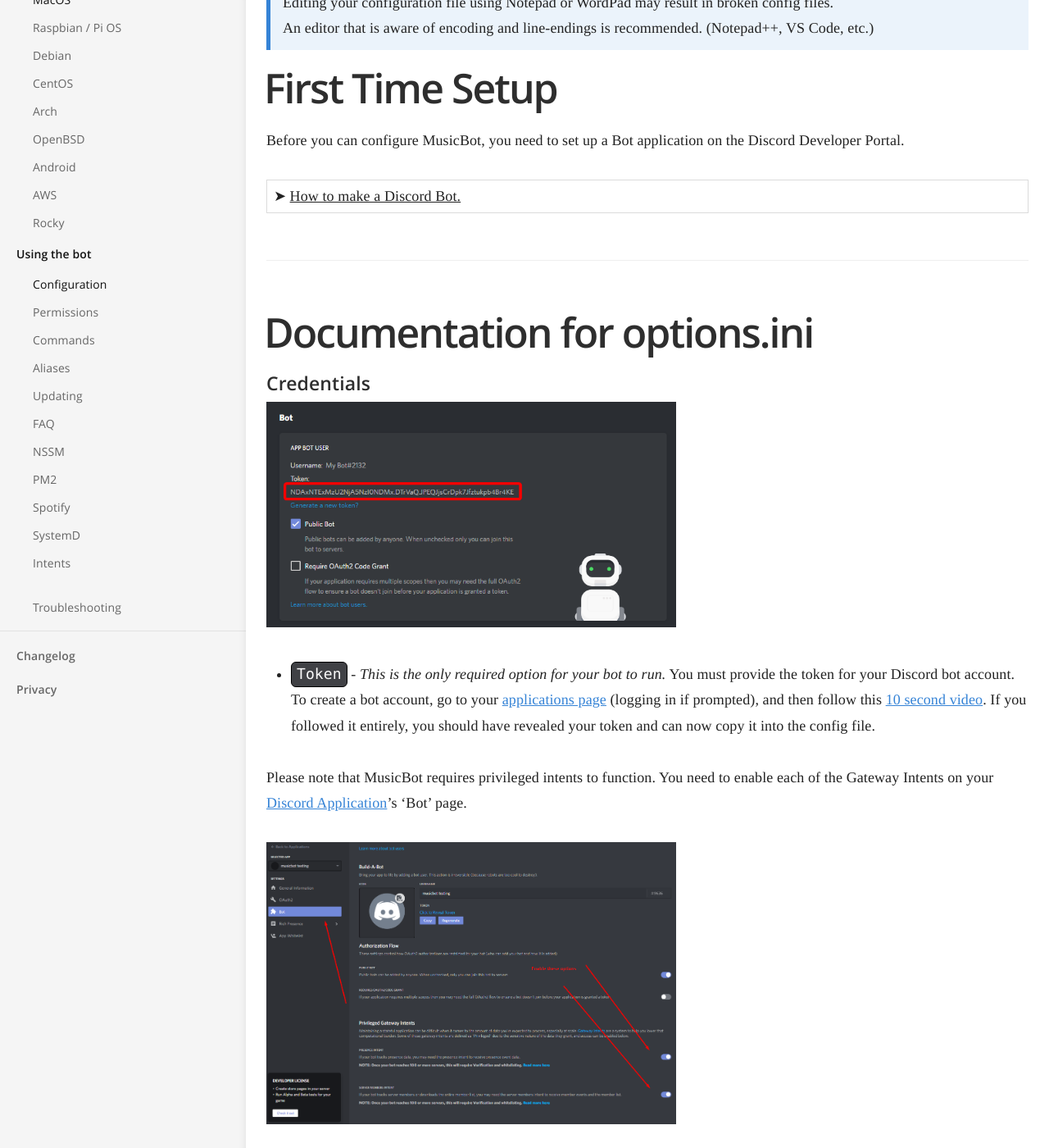
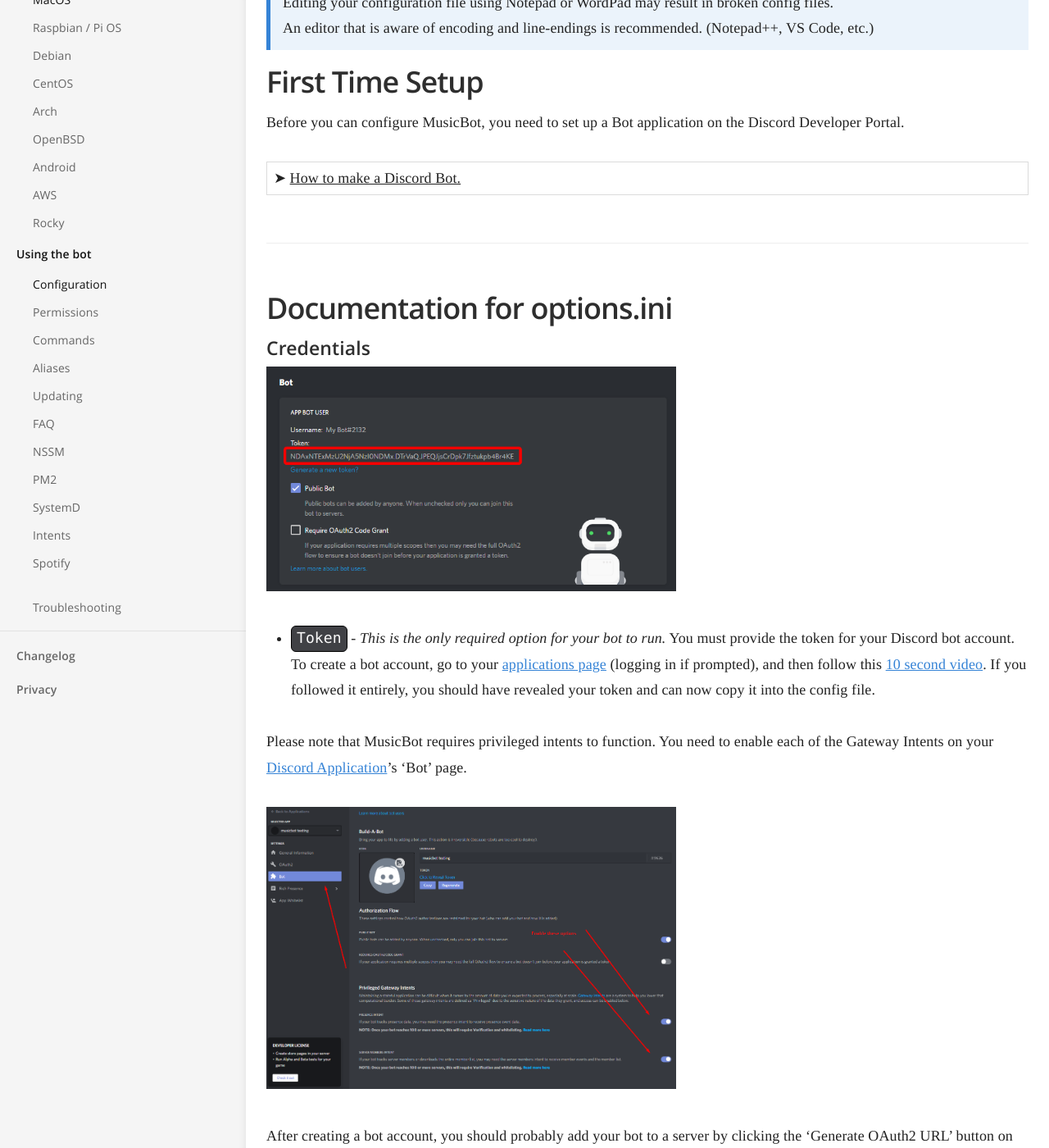
Before and after one commit to Just-Some-Bots/MusicBot, a Jekyll site: the page built from _docs/using/configuration.md, in a window 1280 px wide and 1400 px high, scrolled down 305 px. Shown: the whole window at 82% size. Built offline with Jekyll 4.4.1, drawn with Linux system fonts in a browser that asks for light colours.

Commit message:
fix formatting

```diff
--- a/_docs/using/configuration.md
+++ b/_docs/using/configuration.md
@@ -11,33 +11,38 @@ The main configuration file is `config/options.ini`, which is typically copied f
   An editor that is aware of encoding and line-endings is recommended. (Notepad++, VS Code, etc.)
 
 
-# First Time Setup
+## First Time Setup
 
 Before you can configure MusicBot, you need to set up a Bot application on the Discord Developer Portal.
 
 <details>
   <summary>How to make a Discord Bot.</summary>
 
-## Make a new Bot and Token
+<h3>Make a new Bot and Token</h3>
 
-First, log in to the official Discord Developer Portal and access the [Applications page](https://discord.com/developers/applications/me).
+First, log in to the official Discord Developer Portal and access the <a href="https://discord.com/developers/applications/me">Applications page</a>.<br>
+<br>
+<ul>
+<li>Create a new application, then open the "Bot" page from the menu.</li>
+<li>Find the Token section to reveal and copy your new Bot Token.<br>
+  **Notice:** If you have 2FA enabled, you may need to "Reset Token" before you can see it.<br>
+  **Warning:** Keep the Token safe! Don't share it or lose it or you'll need to regenerate it!<br></li>
 
-- Create a new application, then open the "Bot" page from the menu.
-- Find the Token section to reveal and copy your new Bot Token.
-  **Notice:** If you have 2FA enabled, you may need to "Reset Token" before you can see it.
-  **Warning:** Keep the Token safe! Don't share it or lose it or you'll need to regenerate it!
-- Next set the privileged intents. You need to enable each of the Gateway Intents.
-  - Enable Presence Intent
-  - Enable Server Members Intent
-  - Enable Message Content Intent
+<li>Next set the privileged intents. You need to enable each of the Gateway Intents.<br>
+  - Enable Presence Intent<br>
+  - Enable Server Members Intent<br>
+  - Enable Message Content Intent<br></li>
+</ul>
 
-You should now have your token and can now copy it into your config file.
-To finish setting up:
-- Open your bot folder and then the `config` folder within it.
-- Copy `example_options.ini` and rename it to `options.ini`.
-- Open `options.ini` then find the "Token" option under `[Credentials]`.
-- Update the value of "Token" with the token you copied from Discord Applications.
-- Save, close, and try running MusicBot!
+You should now have your token and can now copy it into your config file.<br>
+To finish setting up:<br>
+<ul>
+<li>Open your bot folder and then the `config` folder within it.</li>
+<li>Copy `example_options.ini` and rename it to `options.ini`.</li>
+<li>Open `options.ini` then find the "Token" option under `[Credentials]`.</li>
+<li>Update the value of "Token" with the token you copied from Discord Applications.</li>
+<li>Save, close, and try running MusicBot!</li>
+</ul>
 
 If everything is working, make sure to review the rest of the options and make changes as needed.
 
@@ -45,7 +50,7 @@ If everything is working, make sure to review the rest of the options and make c
 
 ---
 
-# Documentation for options.ini
+## Documentation for options.ini
 
 
 
```
Also changed, not shown: _docs/using/spotify.md (+1 -1 lines).
